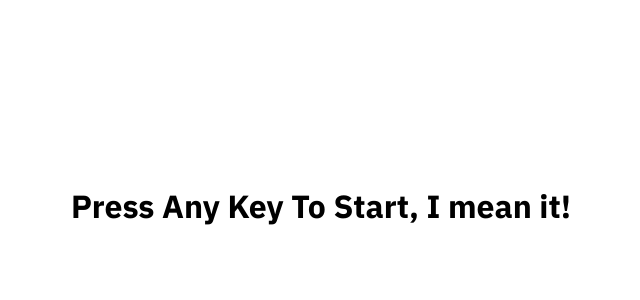
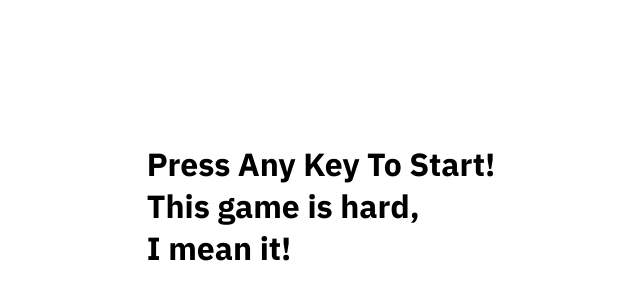
Before and after one commit to CHIPSTER26/FAKE_FLAPPY_BIRD, a plain HTML site: page index.html in a window 1280 px wide. Shown: the part 194-494 px from the top of the page, without its empty margins (319-959 px from the left). Drawn offline with Linux system fonts and the light colour scheme.

Commit message:
Update index.html

```diff
--- a/index.html
+++ b/index.html
@@ -10,7 +10,7 @@
 </head>
 <body>
   <h1 class="title" data-title>
-    Press Any Key To Start, I mean it!
+    Press Any Key To Start!<br>This game is hard,<br>I mean it!
     <small data-subtitle class="subtitle hide"></small>
   </h1>
   <div data-bird class="bird"></div>
```
